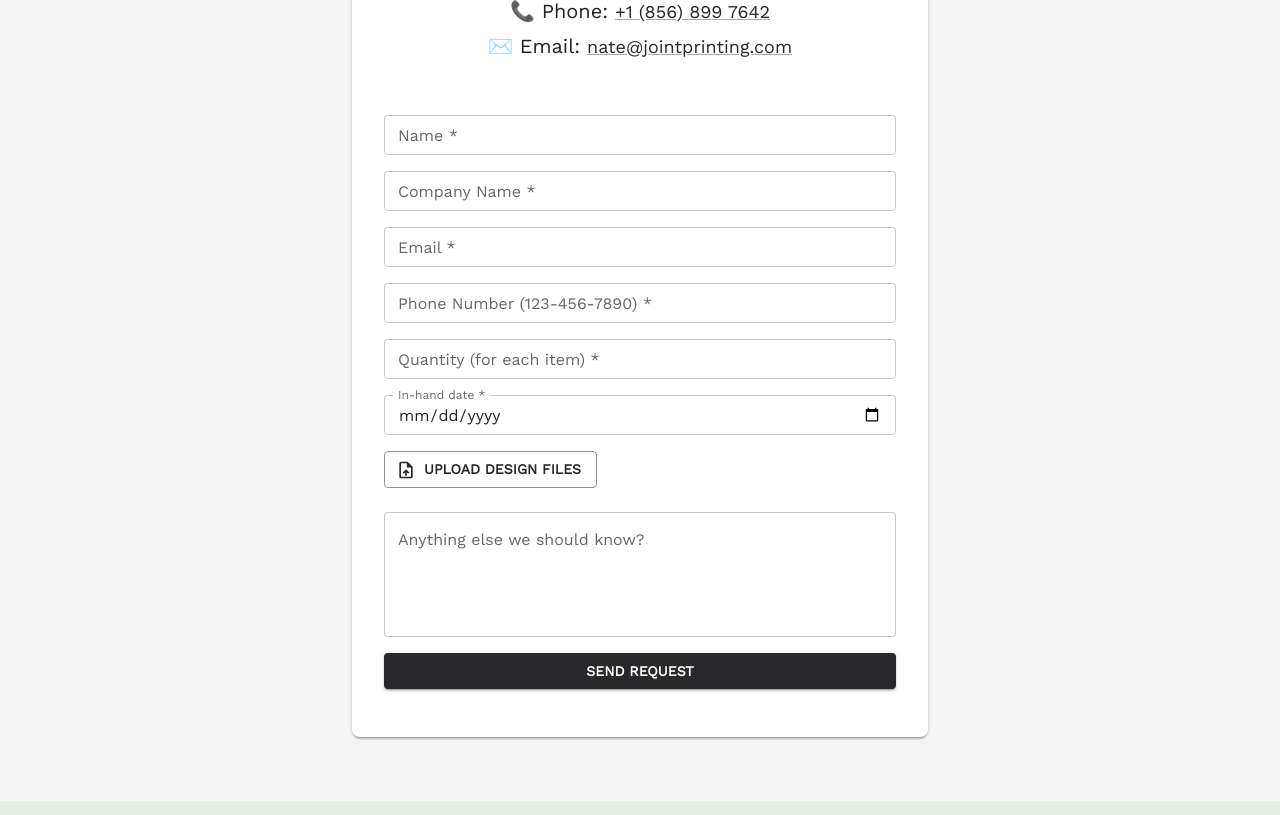
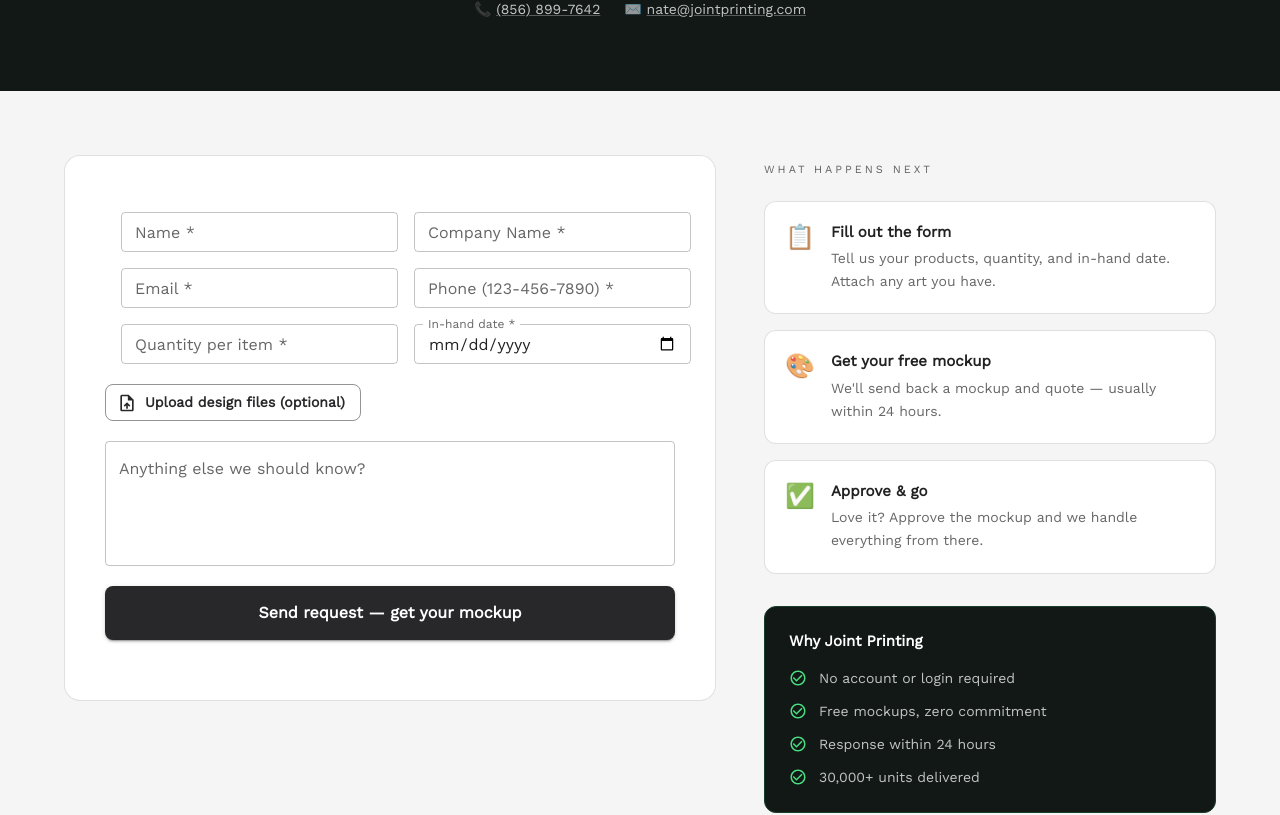
Before and after one commit to Jointprinting/website-frontend, a React (Create React App) app: page /contact in a window 1280 px wide. Shown: the part 340-1155 px from the top of the page. Built offline with nearby package versions, Linux system fonts and the light colour scheme.

Commit message:
Update Contact.js

```diff
--- a/src/screens/Contact.js
+++ b/src/screens/Contact.js
@@ -1,29 +1,33 @@
 // src/screens/Contact.js
 import * as React from 'react';
 import {
-  Box,
-  Stack,
-  TextField,
-  Link,
-  Button,
-  useMediaQuery,
-  Collapse,
-  Alert,
-  IconButton,
-  Typography as MuiTypography,
-  Avatar,
-  Paper,
+  Box, Stack, TextField, Link, Button, useMediaQuery,
+  Collapse, Alert, IconButton, Typography as MuiTypography,
+  Avatar, Paper, Container, Grid,
 } from '@mui/material';
 import UploadFileIcon from '@mui/icons-material/UploadFile';
 import DeleteIcon from '@mui/icons-material/Delete';
+import CheckCircleOutlineIcon from '@mui/icons-material/CheckCircleOutline';
 import AvatarGroup from '@mui/material/AvatarGroup';
 import Typography from '../modules/components/Typography';
 import axios from 'axios';
 import config from '../config.json';
 
+const steps = [
+  { icon: '📋', title: 'Fill out the form', body: 'Tell us your products, quantity, and in-hand date. Attach any art you have.' },
+  { icon: '🎨', title: 'Get your free mockup', body: "We'll send back a mockup and quote — usually within 24 hours." },
+  { icon: '✅', title: 'Approve & go', body: 'Love it? Approve the mockup and we handle everything from there.' },
+];
+
+const trustPoints = [
+  'No account or login required',
+  'Free mockups, zero commitment',
+  'Response within 24 hours',
+  '30,000+ units delivered',
+];
+
 function Contact() {
   const mobile = useMediaQuery('(max-width: 800px)');
-
   const [name, setName] = React.useState('');
   const [companyName, setCompanyName] = React.useState('');
   const [email, setEmail] = React.useState('');
@@ -35,19 +39,14 @@ function Contact() {
   const [success, setSuccess] = React.useState(false);
   const [selectedProducts, setSelectedProducts] = React.useState([]);
 
-  // Load selected products (if any) from sessionStorage
   React.useEffect(() => {
     try {
       const stored = window.sessionStorage.getItem('jpSelectedProducts');
       if (stored) {
         const parsed = JSON.parse(stored);
-        if (Array.isArray(parsed) && parsed.length > 0) {
-          setSelectedProducts(parsed);
+        if (Array.isArray(parsed) && parsed.length > 0) setSelectedProducts(parsed);
       }
-      }
-    } catch (err) {
-      console.error('Error reading selected products from storage', err);
-    }
+    } catch (err) { console.error('Error reading selected products', err); }
   }, []);
 
   const handleFileChange = (e) => {
@@ -57,25 +56,18 @@ function Contact() {
     e.target.value = '';
   };
 
-  const handleRemoveFile = (index) => {
-    setFiles((prev) => prev.filter((_, i) => i !== index));
-  };
+  const handleRemoveFile = (index) => setFiles((prev) => prev.filter((_, i) => i !== index));
 
   const handleSubmit = async (e) => {
     e.preventDefault();
-
-    // Required fields except "Anything else we should know?"
     if (!name || !companyName || !email || !phone || !quantity || !inHandDate) {
       alert('Please fill out all required fields.');
       return;
     }
-
-    // phone number validation 123-456-7890
     if (!phone.match(/^\d{3}-\d{3}-\d{4}$/)) {
       alert('Please enter a valid phone number in the form of 123-456-7890');
       return;
     }
-
     try {
       const formData = new FormData();
       formData.append('name', name);
@@ -85,44 +77,24 @@ function Contact() {
       formData.append('quantity', quantity);
       formData.append('inHandDate', inHandDate);
       formData.append('notes', notes);
-      formData.append(
-        'selectedProducts',
-        JSON.stringify(selectedProducts || [])
-      );
-
-      files.forEach((file) => {
-        formData.append('files', file); // matches upload.array('files', 10)
-      });
+      formData.append('selectedProducts', JSON.stringify(selectedProducts || []));
+      files.forEach((file) => { formData.append('files', file); });
 
       await axios.post(config.backendUrl + '/api/email/send-contact', formData, {
         headers: { 'Content-Type': 'multipart/form-data' },
       });
 
       setSuccess(true);
-      setName('');
-      setCompanyName('');
-      setEmail('');
-      setPhone('');
-      setQuantity('');
-      setInHandDate('');
-      setNotes('');
-      setFiles([]);
+      setName(''); setCompanyName(''); setEmail(''); setPhone('');
+      setQuantity(''); setInHandDate(''); setNotes(''); setFiles([]);
       setSelectedProducts([]);
-      try {
-        window.sessionStorage.removeItem('jpSelectedProducts');
-      } catch (err) {
-        console.error('Error clearing selected products', err);
-      }
+      try { window.sessionStorage.removeItem('jpSelectedProducts'); } catch (err) {}
     } catch (err) {
       console.error('Error sending contact request', err?.response || err);
-      const msg =
-        err?.response?.data?.error ||
-        'There was an error sending your message. Please try again later.';
-      alert(msg);
+      alert(err?.response?.data?.error || 'There was an error sending your message. Please try again later.');
     }
   };
 
-  // Auto-hide success alert
   React.useEffect(() => {
     if (success) {
       const timeout = setTimeout(() => setSuccess(false), 5000);
@@ -130,124 +102,54 @@ function Contact() {
     }
   }, [success]);
 
-  const handleKeyPress = (event) => {
-    if (event.key === 'Enter') {
-      event.preventDefault();
-    }
-  };
+  const handleKeyPress = (event) => { if (event.key === 'Enter') event.preventDefault(); };
 
   return (
-    <Box bgcolor="#f5f5f5" pt={6} pb={8} display="flex" justifyContent="center">
-      <Box
-        sx={{
-          width: mobile ? '90vw' : '45vw',
-          p: 4,
-          display: 'flex',
-          justifyContent: 'center',
-          flexDirection: 'column',
-          alignItems: 'center',
-          bgcolor: 'white',
-          boxShadow: 2,
-          borderRadius: 2,
-        }}
-      >
-        <MuiTypography
-          variant="overline"
-          align="center"
-          sx={{ letterSpacing: 3, color: 'text.secondary', mb: 1 }}
-        >
+    <Box sx={{ bgcolor: '#f5f5f5', minHeight: '100vh' }}>
+
+      {/* HERO */}
+      <Box sx={{ bgcolor: '#111816', py: { xs: 7, md: 9 }, textAlign: 'center' }}>
+        <Container maxWidth="md">
+          <MuiTypography variant="overline" sx={{ letterSpacing: 4, color: '#4ade80', display: 'block', mb: 2, fontSize: 12 }}>
             STEP 2 · REQUEST YOUR MOCKUP
           </MuiTypography>
-
-        <Typography
-          color="primary"
-          align="center"
-          variant={mobile ? 'h3' : 'h1'}
-          fontWeight="bold"
-        >
+          <Typography variant="h3" component="h1" sx={{ color: 'white', fontWeight: 800, mb: 2, lineHeight: 1.15 }}>
             Request a free mockup & quote
           </Typography>
+          <MuiTypography variant="h6" sx={{ color: 'rgba(255,255,255,0.6)', fontWeight: 300, maxWidth: 500, mx: 'auto', lineHeight: 1.7 }}>
+            Fill out the form and we'll get back to you with a mockup and clear pricing — usually within 24 hours.
+          </MuiTypography>
+          <Stack direction={{ xs: 'column', sm: 'row' }} spacing={3} justifyContent="center" sx={{ mt: 3 }}>
+            <MuiTypography sx={{ color: 'rgba(255,255,255,0.55)', fontSize: 14 }}>
+              📞 <Link href="tel:8568997642" sx={{ color: 'rgba(255,255,255,0.75)', textDecorationColor: 'rgba(255,255,255,0.3)' }}>(856) 899-7642</Link>
+            </MuiTypography>
+            <MuiTypography sx={{ color: 'rgba(255,255,255,0.55)', fontSize: 14 }}>
+              ✉️ <Link href="mailto:nate@jointprinting.com" sx={{ color: 'rgba(255,255,255,0.75)', textDecorationColor: 'rgba(255,255,255,0.3)' }}>nate@jointprinting.com</Link>
+            </MuiTypography>
+          </Stack>
+        </Container>
+      </Box>
 
-        <Typography
-          color="inherit"
-          align="center"
-          variant={mobile ? 'h7' : 'h5'}
-          my={1}
-        >
-          📞 Phone:{' '}
-          <Typography
-            component={Link}
-            fontSize={mobile ? 16 : 18}
-            href={`tel:8568997642`}
-          >
-            +1 (856) 899 7642
-          </Typography>
-        </Typography>
-        <Typography
-          color="inherit"
-          align="center"
-          variant={mobile ? 'h7' : 'h5'}
-          fontWeight={200}
-          mb={1}
-        >
-          ✉️ Email:{' '}
-          <Typography
-            component={Link}
-            fontSize={mobile ? 16 : 18}
-            href="mailto:nate@jointprinting.com"
-          >
-            nate@jointprinting.com
-          </Typography>
-        </Typography>
+      {/* MAIN */}
+      <Container maxWidth="lg" sx={{ py: { xs: 6, md: 8 } }}>
+        <Grid container spacing={6} alignItems="flex-start">
 
-        {/* Selected products preview */}
+          {/* FORM */}
+          <Grid item xs={12} md={7}>
+            <Paper elevation={0} sx={{ p: { xs: 3, sm: 5 }, borderRadius: 4, border: '1px solid', borderColor: 'divider' }}>
               {selectedProducts.length > 0 && (
-          <Paper
-            elevation={0}
-            sx={{
-              mt: 3,
-              mb: 1,
-              width: '100%',
-              bgcolor: 'secondary.light',
-              borderRadius: 2,
-              p: 2,
-            }}
-          >
-            <MuiTypography
-              align="left"
-              variant={mobile ? 'body1' : 'h6'}
-              fontWeight={500}
-              mb={1}
-            >
-              You selected:
-            </MuiTypography>
-            <Stack
-              direction="row"
-              spacing={2}
-              alignItems="center"
-              flexWrap="wrap"
-            >
-              <AvatarGroup
-                max={4}
-                sx={{
-                  '& .MuiAvatar-root': {
-                    width: 32,
-                    height: 32,
-                    fontSize: 12,
-                  },
-                }}
-              >
+                <Paper elevation={0} sx={{ mb: 4, bgcolor: '#e5f4ea', borderRadius: 3, p: 2.5, border: '1px solid #b7e4c7' }}>
+                  <MuiTypography fontWeight={700} mb={1} fontSize={15}>Selected products:</MuiTypography>
+                  <Stack direction="row" spacing={2} alignItems="center" flexWrap="wrap">
+                    <AvatarGroup max={4} sx={{ '& .MuiAvatar-root': { width: 32, height: 32, fontSize: 12 } }}>
                       {selectedProducts.map((p) => (
-                  <Avatar key={p.style} src={p.thumbnail || undefined}>
-                    {p.name ? p.name.charAt(0) : '?'}
-                  </Avatar>
+                        <Avatar key={p.style} src={p.thumbnail || undefined}>{p.name ? p.name.charAt(0) : '?'}</Avatar>
                       ))}
                     </AvatarGroup>
                     <Stack spacing={0.3}>
                       {selectedProducts.map((p, idx) => (
                         <MuiTypography key={idx} variant="body2">
-                    {p.name || 'Product'} (Style {p.style || 'N/A'})
-                    {p.vendor ? ` — ${p.vendor}` : ''}
+                          {p.name || 'Product'} (Style {p.style || 'N/A'}){p.vendor ? ` — ${p.vendor}` : ''}
                         </MuiTypography>
                       ))}
                     </Stack>
@@ -256,134 +158,110 @@ function Contact() {
               )}
 
               <form onSubmit={handleSubmit} onKeyPress={handleKeyPress}>
-          <Stack
-            display="flex"
-            justifyContent="center"
-            alignItems="center"
-            width={mobile ? '92%' : '40vw'}
-            spacing={2}
-            mt={mobile ? 4 : 6}
-          >
-            <Stack width="100%" spacing={2}>
-              <TextField
-                id="contact-name"
-                value={name}
-                label="Name *"
-                variant="outlined"
-                fullWidth
-                size="small"
-                onChange={(e) => setName(e.target.value)}
-              />
-              <TextField
-                id="contact-company"
-                value={companyName}
-                label="Company Name *"
-                variant="outlined"
-                fullWidth
-                size="small"
-                onChange={(e) => setCompanyName(e.target.value)}
-              />
-              <TextField
-                id="contact-email"
-                type="email"
-                value={email}
-                label="Email *"
-                variant="outlined"
-                fullWidth
-                size="small"
-                onChange={(e) => setEmail(e.target.value)}
-              />
-              <TextField
-                id="contact-phone"
-                value={phone}
-                label="Phone Number (123-456-7890) *"
-                variant="outlined"
-                fullWidth
-                size="small"
-                onChange={(e) => setPhone(e.target.value)}
-              />
-              <TextField
-                id="contact-quantity"
-                value={quantity}
-                label="Quantity (for each item) *"
-                variant="outlined"
-                fullWidth
-                size="small"
-                onChange={(e) => setQuantity(e.target.value)}
-              />
-              <TextField
-                id="contact-inhand"
-                type="date"
-                value={inHandDate}
-                label="In-hand date *"
-                variant="outlined"
-                fullWidth
-                size="small"
-                InputLabelProps={{ shrink: true }}
-                onChange={(e) => setInHandDate(e.target.value)}
-              />
+                <Stack spacing={2.5}>
+                  <Grid container spacing={2}>
+                    <Grid item xs={12} sm={6}>
+                      <TextField value={name} label="Name *" variant="outlined" fullWidth size="small" onChange={(e) => setName(e.target.value)} />
+                    </Grid>
+                    <Grid item xs={12} sm={6}>
+                      <TextField value={companyName} label="Company Name *" variant="outlined" fullWidth size="small" onChange={(e) => setCompanyName(e.target.value)} />
+                    </Grid>
+                    <Grid item xs={12} sm={6}>
+                      <TextField type="email" value={email} label="Email *" variant="outlined" fullWidth size="small" onChange={(e) => setEmail(e.target.value)} />
+                    </Grid>
+                    <Grid item xs={12} sm={6}>
+                      <TextField value={phone} label="Phone (123-456-7890) *" variant="outlined" fullWidth size="small" onChange={(e) => setPhone(e.target.value)} />
+                    </Grid>
+                    <Grid item xs={12} sm={6}>
+                      <TextField value={quantity} label="Quantity per item *" variant="outlined" fullWidth size="small" onChange={(e) => setQuantity(e.target.value)} />
+                    </Grid>
+                    <Grid item xs={12} sm={6}>
+                      <TextField type="date" value={inHandDate} label="In-hand date *" variant="outlined" fullWidth size="small" InputLabelProps={{ shrink: true }} onChange={(e) => setInHandDate(e.target.value)} />
+                    </Grid>
+                  </Grid>
 
-              {/* File upload */}
                   <Box>
-                <Button
-                  variant="outlined"
-                  component="label"
-                  startIcon={<UploadFileIcon />}
-                  sx={{ mb: 1 }}
-                >
-                  Upload design files
-                  <input
-                    type="file"
-                    hidden
-                    multiple
-                    onChange={handleFileChange}
-                  />
+                    <Button variant="outlined" component="label" startIcon={<UploadFileIcon />} sx={{ borderRadius: 2, textTransform: 'none', fontWeight: 600 }}>
+                      Upload design files (optional)
+                      <input type="file" hidden multiple onChange={handleFileChange} />
                     </Button>
                     {files.length > 0 && (
-                  <Stack spacing={0.5}>
+                      <Stack spacing={0.5} mt={1}>
                         {files.map((file, idx) => (
-                      <Stack
-                        key={idx}
-                        direction="row"
-                        alignItems="center"
-                        spacing={1}
-                      >
-                        <MuiTypography variant="body2">
-                          {file.name}
-                        </MuiTypography>
-                        <IconButton
-                          size="small"
-                          onClick={() => handleRemoveFile(idx)}
-                        >
-                          <DeleteIcon fontSize="small" />
-                        </IconButton>
+                          <Stack key={idx} direction="row" alignItems="center" spacing={1}>
+                            <MuiTypography variant="body2" color="text.secondary">{file.name}</MuiTypography>
+                            <IconButton size="small" onClick={() => handleRemoveFile(idx)}><DeleteIcon fontSize="small" /></IconButton>
                           </Stack>
                         ))}
                       </Stack>
                     )}
                   </Box>
 
-              <TextField
-                id="contact-notes"
-                value={notes}
-                label="Anything else we should know?"
-                variant="outlined"
-                fullWidth
-                multiline
-                minRows={4}
-                onChange={(e) => setNotes(e.target.value)}
-              />
-            </Stack>
+                  <TextField value={notes} label="Anything else we should know?" variant="outlined" fullWidth multiline minRows={4} onChange={(e) => setNotes(e.target.value)} />
 
-            <Button variant="contained" color="primary" fullWidth type="submit">
-              Send request
+                  <Button variant="contained" color="primary" fullWidth type="submit" size="large"
+                    sx={{ borderRadius: 2, py: 1.6, fontSize: 16, fontWeight: 700, textTransform: 'none' }}>
+                    Send request — get your mockup
                   </Button>
+
                   <Collapse in={success}>
-              <Alert severity="success">Request sent successfully!</Alert>
+                    <Alert severity="success" icon={<CheckCircleOutlineIcon />} sx={{ borderRadius: 2 }}>
+                      Request sent! We'll get back to you within 24 hours.
+                    </Alert>
                   </Collapse>
                 </Stack>
               </form>
+            </Paper>
+          </Grid>
+
+          {/* TRUST PANEL */}
+          <Grid item xs={12} md={5}>
+            <Stack spacing={4}>
+              <Box>
+                <MuiTypography variant="overline" sx={{ letterSpacing: 3, color: 'text.secondary', display: 'block', mb: 2, fontSize: 11 }}>
+                  WHAT HAPPENS NEXT
+                </MuiTypography>
+                <Stack spacing={2}>
+                  {steps.map((step, idx) => (
+                    <Paper key={idx} elevation={0} sx={{ p: 2.5, borderRadius: 3, border: '1px solid', borderColor: 'divider', display: 'flex', gap: 2, alignItems: 'flex-start' }}>
+                      <Box sx={{ fontSize: 24, lineHeight: 1.3, flexShrink: 0 }}>{step.icon}</Box>
+                      <Box>
+                        <MuiTypography fontWeight={700} fontSize={15} mb={0.5}>{step.title}</MuiTypography>
+                        <MuiTypography variant="body2" color="text.secondary" lineHeight={1.65}>{step.body}</MuiTypography>
                       </Box>
+                    </Paper>
+                  ))}
+                </Stack>
+              </Box>
+
+              <Paper elevation={0} sx={{ p: 3, borderRadius: 3, bgcolor: '#111816', border: '1px solid #1a3d2b' }}>
+                <MuiTypography fontWeight={800} fontSize={15} sx={{ color: 'white', mb: 2 }}>Why Joint Printing</MuiTypography>
+                <Stack spacing={1.5}>
+                  {trustPoints.map((point) => (
+                    <Stack key={point} direction="row" spacing={1.5} alignItems="center">
+                      <CheckCircleOutlineIcon sx={{ color: '#4ade80', fontSize: 18, flexShrink: 0 }} />
+                      <MuiTypography variant="body2" sx={{ color: 'rgba(255,255,255,0.75)' }}>{point}</MuiTypography>
+                    </Stack>
+                  ))}
+                </Stack>
+              </Paper>
+
+              <Paper elevation={0} sx={{ p: 3, borderRadius: 3, bgcolor: '#f9fdf9', border: '1px solid #b7e4c7', textAlign: 'center' }}>
+                <MuiTypography fontWeight={700} fontSize={15} mb={1}>Prefer to talk it through?</MuiTypography>
+                <MuiTypography variant="body2" color="text.secondary" mb={2} lineHeight={1.65}>
+                  Book a free 30-min call and we'll figure out the right products and approach together.
+                </MuiTypography>
+                <Button component="a" href="https://calendly.com/nate-jointprinting/30min" target="_blank" rel="noopener noreferrer"
+                  variant="outlined" fullWidth
+                  sx={{ borderRadius: 2, textTransform: 'none', fontWeight: 700, borderColor: '#1a3d2b', color: '#1a3d2b', '&:hover': { bgcolor: '#1a3d2b', color: 'white' } }}>
+                  Book a free call
+                </Button>
+              </Paper>
+            </Stack>
+          </Grid>
+
+        </Grid>
+      </Container>
     </Box>
   );
 }
```
Lines whose indentation alone changed are shown as unchanged.
